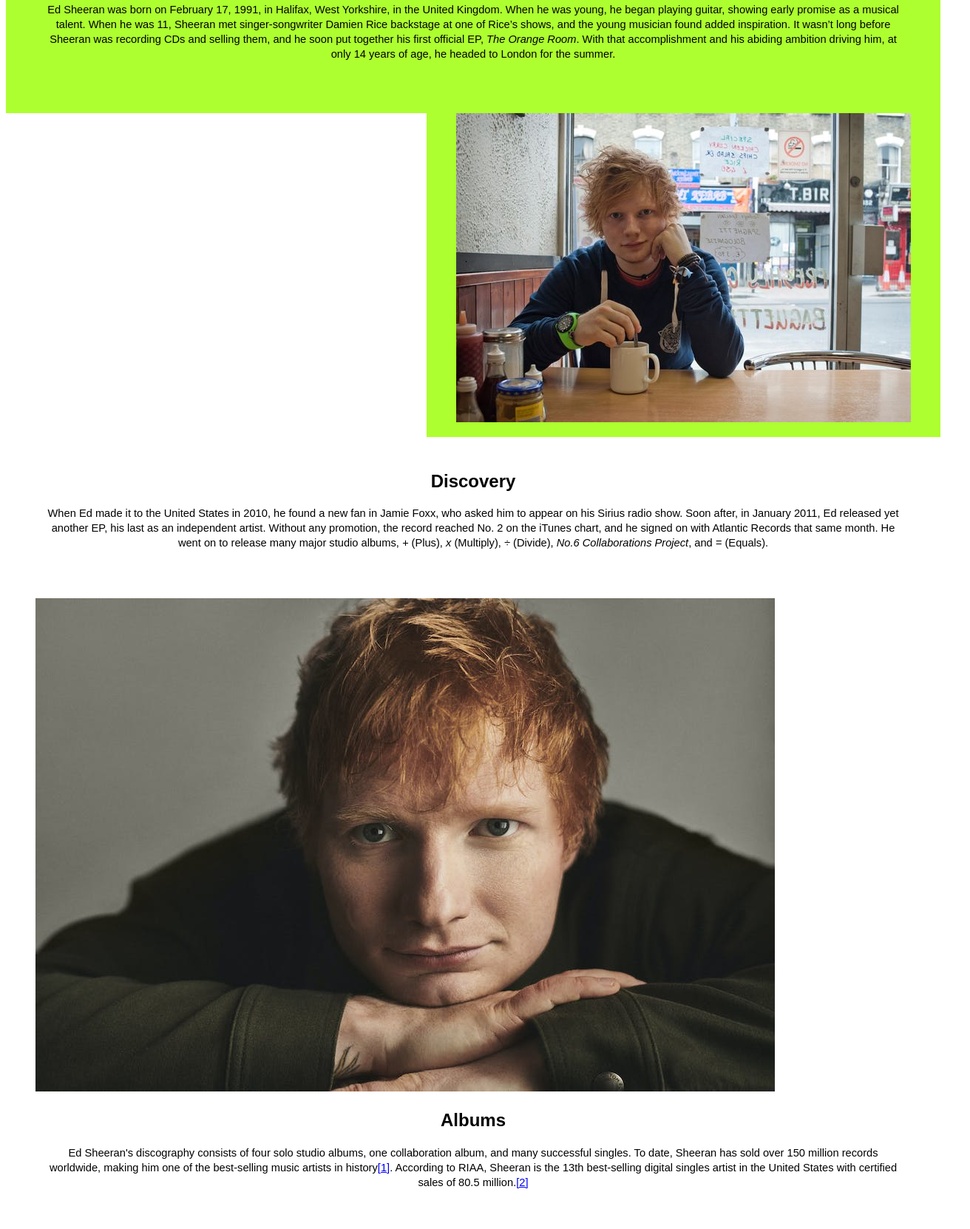
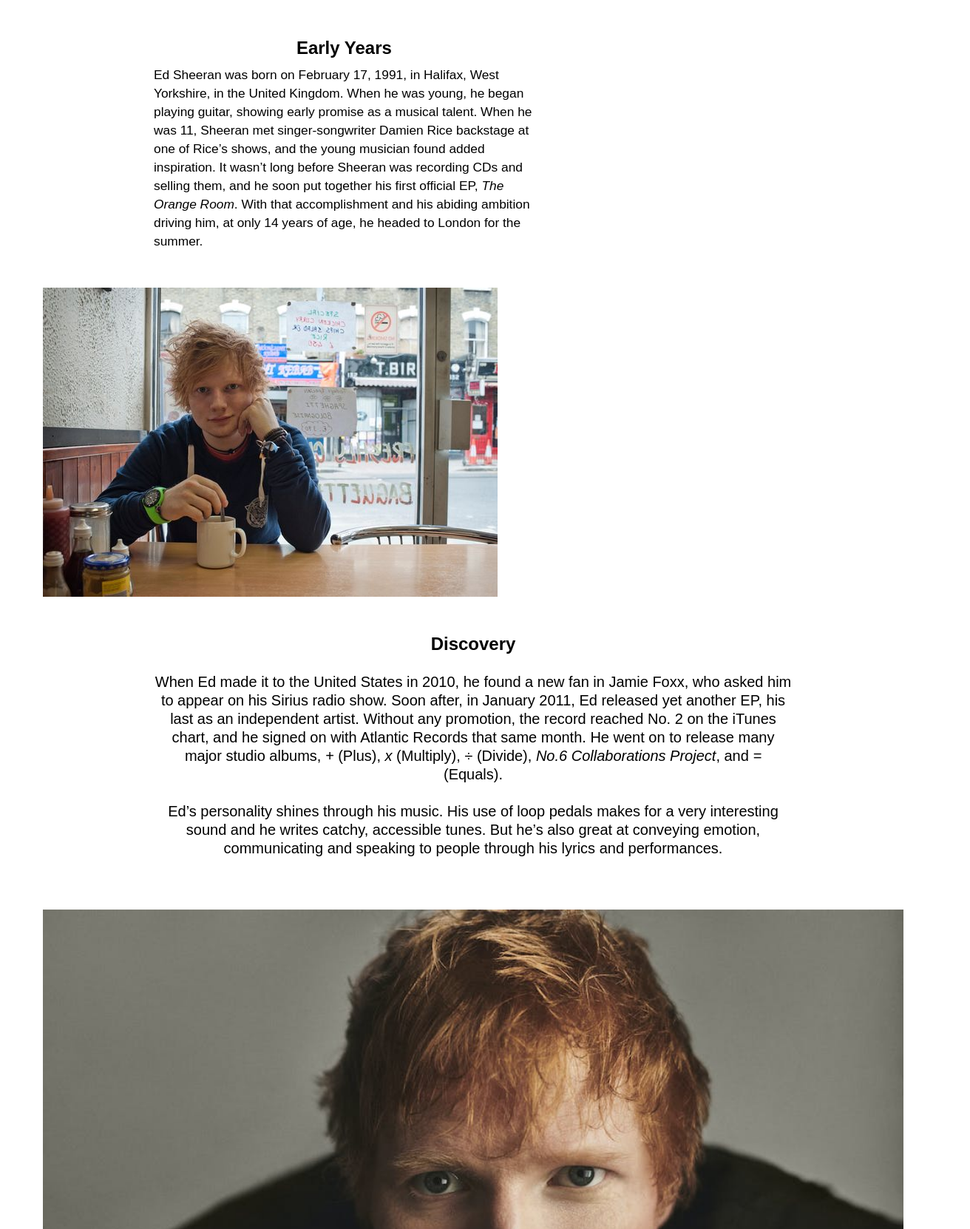
Before and after one commit to STL-LC101-Sept-22/js-assignment-4-html-me-something-jldees2s, a website: page index.html in a window 1280 px wide. Shown: the part 455-2117 px from the top of the page at 74% size, 1312 px wide, since content can reach past the window. Drawn offline with Linux system fonts and the light colour scheme.

Commit message:
changes before float div

```diff
--- a/index.html
+++ b/index.html
@@ -3,6 +3,26 @@
    <head>
       <link rel="stylesheet" href="styles.css">
       <title>Ed Sheeran</title>
+      <style>
+      {
+         width: 300px;
+         height: 100px;
+         padding: 50px;
+         border: 1px red;
+         box-sizing: border-box;
+      }
+
+    .column {
+    float: left;
+    width: 70%;
+    }
+
+    .row:after {
+    content: "";
+    display: table;
+    clear: both;
+    }
+    </style>
    </head>
 
    <body>
@@ -17,30 +37,26 @@
             <article>
                <section>
                   <div class="row">
+                  <div class="column">
                   <h2>Early Years</h2>
+                  <p id="fancyText">Ed Sheeran was born on February 17, 1991, in Halifax, West Yorkshire, in the United Kingdom. When he was young, he began playing guitar, showing early promise as a musical talent. When he was 11, Sheeran met singer-songwriter Damien Rice backstage at one of Rice’s shows, and the young musician found added inspiration. It wasn’t long before Sheeran was recording CDs and selling them, and he soon put together his first official EP, <i>The Orange Room</i>. With that accomplishment and his abiding ambition driving him, at only 14 years of age, he headed to London for the summer.</p>
                   <div class="column">
-                  <p style="textLeft">Ed Sheeran was born on February 17, 1991, in Halifax, West Yorkshire, in the United Kingdom. When he was young, he began playing guitar, showing early promise as a musical talent. When he was 11, Sheeran met singer-songwriter Damien Rice backstage at one of Rice’s shows, and the young musician found added inspiration. It wasn’t long before Sheeran was recording CDs and selling them, and he soon put together his first official EP, <i>The Orange Room</i>. With that accomplishment and his abiding ambition driving him, at only 14 years of age, he headed to London for the summer.</p>
+                  <img src="/images/0_Ed-Sheeran-young.jpeg" alt="Ed Sheeran early years">
                   </div>
-                  <div class="column2">
-                  <figure>
-                     <img src="/images/0_Ed-Sheeran-young.jpeg" alt="Ed Sheeran early years">
-                  </figure>
-                  </div>
+               </div>
                </div>
                </section>
                <br>
                <br>
                <section>
                   <h2>Discovery</h2>
-                  <p>When Ed made it to the United States in 2010, he found a new fan in Jamie Foxx, who asked him to appear on his Sirius radio show. Soon after, in January 2011, Ed released yet another EP, his last as an independent artist. Without any promotion, the record reached No. 2 on the iTunes chart, and he signed on with Atlantic Records that same month. He went on to release many major studio albums, <i>+</i> (Plus), <i>x</i> (Multiply), <i>÷</i> (Divide), <i>No.6 Collaborations Project</i>, and <i>=</i> (Equals).</p>
-                  <figure>
-                     <img src="/images/ff83836e-b310-42a7-8a68-da4a53be956c.sized-1000x1000.jpeg" alt="Ed Sheeran Multiply" width= "auto">
-                  </figure>
+                  <p>When Ed made it to the United States in 2010, he found a new fan in Jamie Foxx, who asked him to appear on his Sirius radio show. Soon after, in January 2011, Ed released yet another EP, his last as an independent artist. Without any promotion, the record reached No. 2 on the iTunes chart, and he signed on with Atlantic Records that same month. He went on to release many major studio albums, <i>+</i> (Plus), <i>x</i> (Multiply), <i>÷</i> (Divide), <i>No.6 Collaborations Project</i>, and <i>=</i> (Equals). <br><br> Ed’s personality shines through his music. His use of loop pedals makes for a very interesting sound and he writes catchy, accessible tunes. But he’s also great at conveying emotion, communicating and speaking to people through his lyrics and performances.</p>
+                  <img src="/images/ff83836e-b310-42a7-8a68-da4a53be956c.sized-1000x1000.jpeg" alt="Ed Sheeran Multiply" class="center">
                </section>
+               <br><br><br>
                <section>
                   <h2>Albums</h2>
-                  <p>Ed Sheeran's discography consists of four solo studio albums, one collaboration album, and many successful singles. To date, Sheeran has sold over 150 million records worldwide, making him one of the best-selling music artists in history<a href="https://en.wikipedia.org/wiki/List_of_best-selling_music_artists">[1]</a></a>. According to RIAA, Sheeran is the 13th best-selling digital singles artist in the United States with certified sales of 80.5 million.<a href="https://en.wikipedia.org/wiki/Ed_Sheeran_discography#cite_note-3">[2]</a></a></p>
-               <br>
+                  <p style="padding-bottom: 0px; margin-bottom: 0px; padding-bottom: 0px;">Ed Sheeran's discography consists of four solo studio albums, one collaboration album, and many successful singles. To date, Sheeran has sold over 150 million records worldwide, making him one of the best-selling music artists in history<a href="https://en.wikipedia.org/wiki/List_of_best-selling_music_artists">[1]</a></a>. According to RIAA, Sheeran is the 13th best-selling digital singles artist in the United States with certified sales of 80.5 million.<a href="https://en.wikipedia.org/wiki/Ed_Sheeran_discography#cite_note-3">[2]</a></a></p>
                   <div class="row">
                   <div class="container">
                   <figure>
@@ -68,12 +84,13 @@
                   <h2 id="mainHeading">2023 North American <i>Mathematics</i> Tour</h2>
                   <br>
                   <div class="containerTwo">
-                  <img src="/images/edsheerantour.jpeg" alt="Ed Sheeran Tour" style="width:100%;">
-                  <div class="centered">
-                  <p style="padding-top: 30px; padding-left: 300px padding-right: 30px; padding-bottom: 30px;background-color: rgba(255, 255, 255, 0.35); margin: 30px; text-shadow: 2px 2px 4px #000000;">Ed Sheeran is bringing his <i>Mathematics</i> tour to North American shores next year. The singer announced dates for his first North American side tour in almost five years on October 3, 2022. His stadium shows kick off on May 6, 2023 at AT&T Stadium in Arlington, TX.</p>
+                  <!-- <img src="/images/edsheerantour.jpeg" alt="Ed Sheeran Tour" style="width:60%;"> -->
+                  <div class="centerAgain">
+                  <p style="padding-top: 100px; padding-left: 30px padding-right: 30px; padding-bottom: 80px; margin: 20px; font-size: 22px; line-height: 32px; background-color: rgba(255, 255, 255, 0.35); margin: 30px; text-shadow: 2px 2px 4px #000000;">Ed Sheeran is bringing his <i>Mathematics</i> tour to North American shores next year. The singer announced dates for his first North American side tour in almost five years on October 3, 2022. His stadium shows kick off on May 6, 2023 at AT&T Stadium in Arlington, TX.</p>
                   </div>
                   </div>
                </section>
+               <br><br>
          </main>
 
          <footer>
--- a/styles.css
+++ b/styles.css
@@ -3,6 +3,8 @@ body {
     margin: 8px;
     display: block;
     background-color: white;
+    padding-left: 50px;
+    padding-right: 50px;
   }
 
 #mainHeading {
@@ -16,20 +18,31 @@ body {
 
 .container {
     column-count: 4;
+    margin: 100px;
     vertical-align: center;
 }
 
+.center {
+    display: block;
+    margin-left: auto;
+    margin-right: auto;
+    width: 100%;
+  }
+
 .containerTwo {
-    position: relative;
-    text-align: center;
+    background-image: url("/images/edsheerantour.jpeg");
+    background-position: center;
     color: white;
+    width: 100%;
+    height: 100%;
 }
 
-.centered {
-    position: absolute;
-    top: 50%;
-    left: 50%;
-    transform: translate(-50%, -50%);
+.centerAgain {
+    /* display: block; */
+    padding: 100px;
+    margin: auto;
+    width: 60%;
+    height: 80%;
   }
 
 figure {
@@ -44,7 +57,7 @@ figcaption {
     font-size: 10pt;
   }
 
-#textLeft {
+/* #textLeft {
     font-family: avenir-lt-w01_35-light1475496,avenir-lt-w05_35-light,sans-serif;
     margin: full-width;
     color: purple;
@@ -52,42 +65,34 @@ figcaption {
     font-size: 11pt;
     line-height: 20px;
     text-align: center;
-  }
+  } */
 
 p {
     font-family: avenir-lt-w01_35-light1475496,avenir-lt-w05_35-light,sans-serif;
     margin: full-width;
-    padding-left: 50px;
-    padding-right: 50px;
+    padding-left: 150px;
+    padding-right: 150px;
     padding-bottom: 50px;
     display: full-width;
-    font-size: 11pt;
-    line-height: 20px;
+    font-size: 15pt;
+    line-height: 25px;
     text-align: center;
   }
 
-  .column {
+ /* .column1 {
     float: left;
     clear: both;
     display: table;
-    flex: 50%;
-    padding: 5px;
-    background-color: greenyellow;
-  }
+    flex: 40%;
+    background-color: pink !important;
+  } */
 
-  .column2 {
-    float: right;
-    clear: both;
-    flex: 50%;
-    width: auto;
-    background-color: greenyellow;
-    background-size: auto;
-  }
-
-  .row:after {
-    content: "";
-    display: table;
-    clear: both;
+#fancyText {
+    font-family: avenir-lt-w01_35-light1475496,avenir-lt-w05_35-light,sans-serif;
+    font-size: 13pt;
+    line-height: 25px;
+    margin: auto;
+    text-align: left;
   }
 
 h1 {
@@ -107,8 +112,8 @@ h2 {
     display: block;
     background-color: transparent;
   }
-
-  img.bg {
+/*
+img.bg {
     min-height: 100%;
     min-width: 1024px;
 
@@ -116,7 +121,7 @@ h2 {
     height: auto;
 
     position: center;
-  }
+  } */
 
 #footer {
     background: rgba(233, 233, 233, 0.863);
```
Also changed, not shown: 1 other file.
